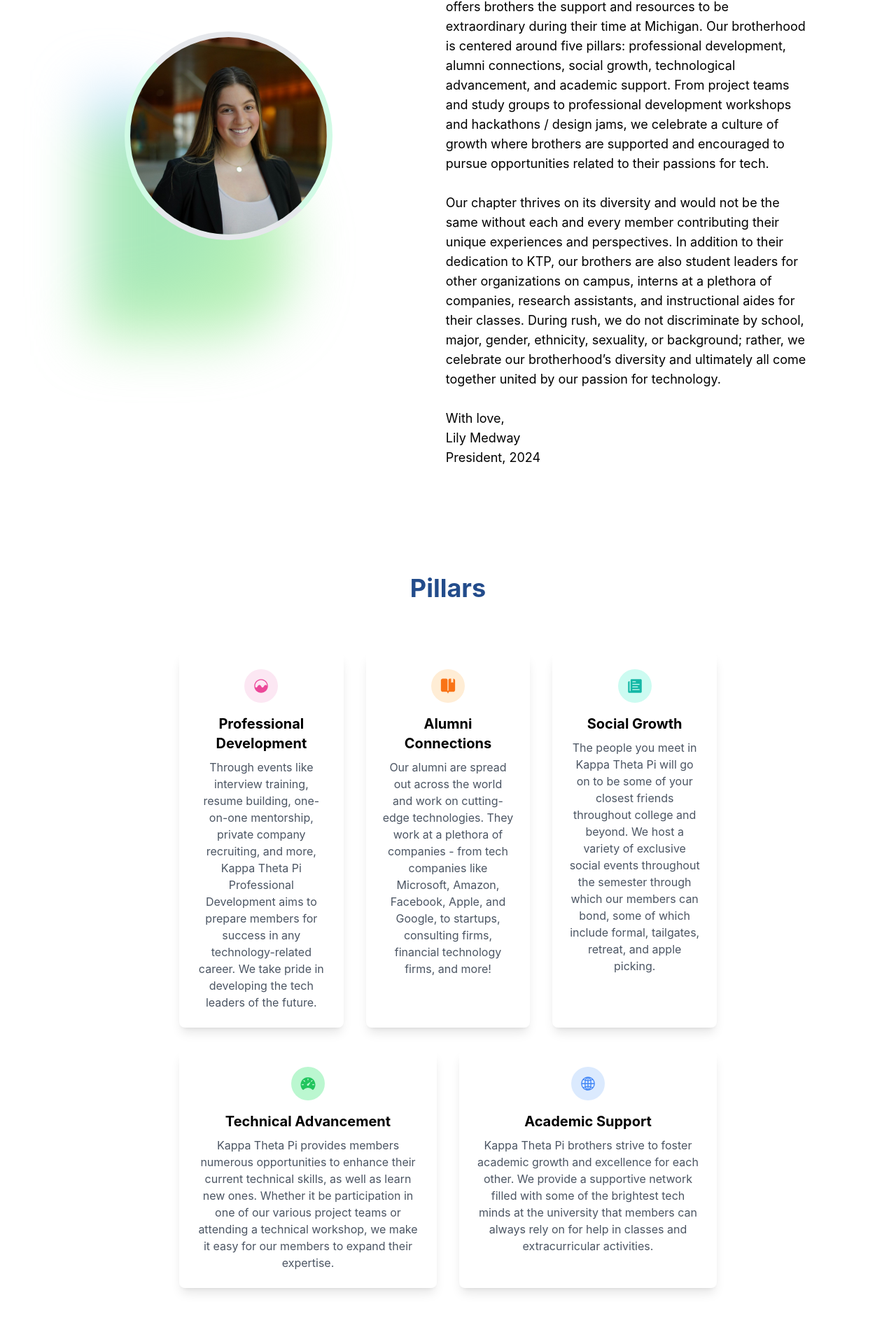
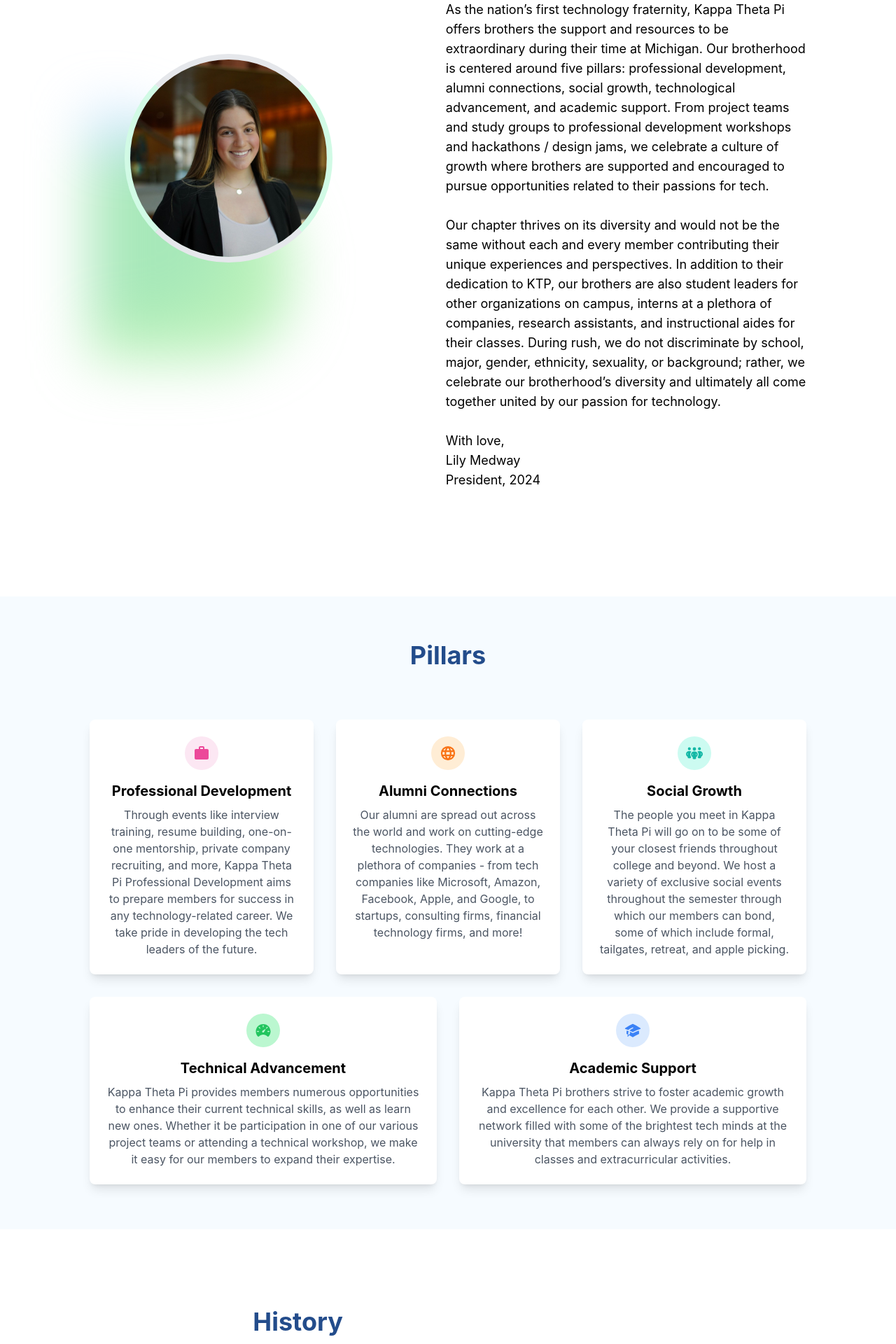
Before and after one commit to natalieramirez22/ktp-website, a React (Create React App) app: page /about in a window 1280 px wide. Shown: the part 875-2795 px from the top of the page at 70% size. Built offline with nearby package versions, Linux system fonts and the light colour scheme.

Commit message:
alternating bg and pillar icons updated

```diff
--- a/src/about.js
+++ b/src/about.js
@@ -4,7 +4,11 @@ import { Link as ScrollLink } from 'react-scroll';
 import PresidentHeadshot from './img/members/Medway_Lily.jpg';
 import History from './img/History.jpg';
 import Footer from './Footer.js';
-import { IoIosAnalytics, IoIosBookmarks, IoIosPaper, IoIosSpeedometer, IoIosGlobe } from 'react-icons/io';
+import { IoIosSpeedometer } from 'react-icons/io';
+import { MdOutlineWork } from "react-icons/md";
+import { FaPeopleGroup } from "react-icons/fa6";
+import { PiGlobeBold } from "react-icons/pi";
+import { HiAcademicCap } from "react-icons/hi2";
 
 function About() {
   return (
@@ -51,7 +55,7 @@ function About() {
       </div>
 
       {/* Scrolling Menu */}
-      <div className="relative mb-24 ml-32 mr-32">
+      <div className="relative mb-16 ml-32 mr-32">
         <div className="flex justify-around border-b-2 border-gray-300 space-x-16 text-gray-500">
           <ScrollLink
             className="cursor-pointer font-medium hover:text-ktp-dark-blue focus:text-ktp-dark-blue active:text-ktp-dark-blue"
@@ -82,7 +86,6 @@ function About() {
           </ScrollLink>
           <ScrollLink
             className="cursor-pointer font-medium hover:text-ktp-dark-blue focus:text-ktp-dark-blue active:text-ktp-dark-blue"
-            activeClass="border-black text-black"
             to="dei-section"
             smooth={true}
             duration={200}
@@ -93,11 +96,12 @@ function About() {
       </div>
 
       {/* Main content */}
-        <div className="px-32">
       <div className="flex flex-col space-y-12">
 
         {/* President's Welcome */}
-          <div className="relative flex flex-col items-center md:flex-row md:items-center space-y-6 md:space-y-0 md:space-x-8 pb-10"  id="welcome-section">
+        <div className="bg-white w-full">
+          <div className="px-32 py-16" id="welcome-section">
+            <div className="relative flex flex-col items-center md:flex-row md:items-center space-y-6 md:space-y-0 md:space-x-8 pb-10">
               <div className="relative w-full md:w-2/5 flex justify-center">
                 <div className="absolute blob-c z-0">
                   <div className="shape-blob eight"></div>
@@ -117,9 +121,12 @@ function About() {
                 </p>
               </div>
             </div>
+          </div>
+        </div>
 
         {/* Pillars */}
-          <div className="py-16 px-8 md:px-16 lg:px-32 pb-20" id="pillars-section">
+        <div className="bg-light-blue w-full">
+          <div className="px-32 py-16" id="pillars-section">
             <div className="text-center">
               <h2 className="text-4xl font-bold text-ktp-dark-blue pb-6 text-center">Pillars</h2>
             </div>
@@ -129,7 +136,7 @@ function About() {
               <div className="bg-white shadow-lg rounded-lg p-6 text-center transform transition-transform duration-650 ease-in-out hover:scale-110 hover:shadow-xl">
                 <div className="flex justify-center items-center mb-4">
                   <div className="w-12 h-12 bg-pink-100 rounded-full flex items-center justify-center">
-                    <IoIosAnalytics className="text-pink-500 text-2xl" />
+                    <MdOutlineWork className="text-pink-500 text-2xl" />
                   </div>
                 </div>
                 <h3 className="text-xl font-bold mb-2">Professional Development</h3>
@@ -137,10 +144,10 @@ function About() {
               </div>
 
               {/* Alumni Connections */}
-              <div className="bg-white-50 shadow-lg rounded-lg p-6 text-center transform transition-transform duration-650 ease-in-out hover:scale-110 hover:shadow-xl">
+              <div className="bg-white shadow-lg rounded-lg p-6 text-center transform transition-transform duration-650 ease-in-out hover:scale-110 hover:shadow-xl">
                 <div className="flex justify-center items-center mb-4">
                   <div className="w-12 h-12 bg-orange-100 rounded-full flex items-center justify-center">
-                    <IoIosBookmarks className="text-orange-500 text-2xl" />
+                    <PiGlobeBold className="text-orange-500 text-2xl" />
                   </div>
                 </div>
                 <h3 className="text-xl font-bold mb-2">Alumni Connections</h3>
@@ -151,7 +158,7 @@ function About() {
               <div className="bg-white shadow-lg rounded-lg p-6 text-center transform transition-transform duration-650 ease-in-out hover:scale-110 hover:shadow-xl">
                 <div className="flex justify-center items-center mb-4">
                   <div className="w-12 h-12 bg-teal-100 rounded-full flex items-center justify-center">
-                    <IoIosPaper className="text-teal-500 text-2xl" />
+                    <FaPeopleGroup className="text-teal-500 text-2xl" />
                   </div>
                 </div>
                 <h3 className="text-xl font-bold mb-2">Social Growth</h3>
@@ -162,7 +169,7 @@ function About() {
             {/* Bottom Row */}
             <div className="mt-8 grid grid-cols-1 md:grid-cols-2 gap-8 justify-center">
               {/* Technical Advancement */}
-              <div className="bg-white-50 shadow-lg rounded-lg p-6 text-center transform transition-transform duration-650 ease-in-out hover:scale-110 hover:shadow-xl">
+              <div className="bg-white shadow-lg rounded-lg p-6 text-center transform transition-transform duration-650 ease-in-out hover:scale-110 hover:shadow-xl">
                 <div className="flex justify-center items-center mb-4">
                   <div className="w-12 h-12 bg-green-200 rounded-full flex items-center justify-center">
                     <IoIosSpeedometer className="text-green-500 text-2xl" />
@@ -176,7 +183,7 @@ function About() {
               <div className="bg-white shadow-lg rounded-lg p-6 text-center transform transition-transform duration-650 ease-in-out hover:scale-110 hover:shadow-xl">
                 <div className="flex justify-center items-center mb-4">
                   <div className="w-12 h-12 bg-blue-100 rounded-full flex items-center justify-center">
-                    <IoIosGlobe className="text-blue-500 text-2xl" />
+                    <HiAcademicCap className="text-blue-500 text-2xl" />
                   </div>
                 </div>
                 <h3 className="text-xl font-bold mb-2">Academic Support</h3>
@@ -184,9 +191,12 @@ function About() {
               </div>
             </div>
           </div>
+        </div>
 
         {/* History */}
-          <div className="relative flex flex-col items-center md:flex-row md:items-center space-y-6 md:space-y-0 md:space-x-8 pb-20" id="history-section">
+        <div className="bg-white w-full">
+          <div className="px-32 py-16" id="history-section">
+            <div className="relative flex flex-col items-center md:flex-row md:items-center space-y-6 md:space-y-0 md:space-x-8 pb-20">
               <div className="w-full md:w-3/5 text-center md:text-left">
                 <h2 className="text-4xl font-bold text-ktp-dark-blue pb-6 text-center">History</h2>
                 <p className="text-lg mt-4 ml-20">Kappa Theta Pi takes pride in being the first professional technology fraternity in the country. Our members learn a plethora of skills needed to stay knowledgeable about the tech industry, as well as a strong sense of professional development for future job positions.
@@ -203,17 +213,22 @@ function About() {
                 <img src={History} alt="KTP Founders" className="relative z-10 w-3/4 h-auto rounded-full border-8 border-x-sky-200" />
               </div>
             </div>
+          </div>
+        </div>
 
         {/* DEI Commitment */}
-          <div className="flex flex-col items-center pb-20" id="dei-section">
+        <div className="bg-light-blue w-full">
+          <div className="px-32 py-16" id="dei-section">
+            <div className="flex flex-col items-center pb-20">
               <h2 className="text-4xl font-bold text-ktp-dark-blue pb-6 text-center">DEI Commitment</h2>
               <p className="text-lg mt-4 max-w-4xl text-left">The world of technology is unique, diverse, and multi-faceted. We believe that our brothers should be too. In Kappa Theta Pi, we’re passionate about cultivating an inclusive community that promotes and values diversity. Our dedication to diversity, equity, and inclusion is unwavering; these values are central to our mission and to our impact. We know that having heterogeneous perspectives helps generate better ideas to solve the nuanced problems of a changing — and increasingly diverse — world.
                 <br/><br/>In KTP, we have a responsibility to address structural inequality in our communities as well as the social and cultural dimensions of technology. We are committed to harnessing the best of KTP — our people, platform, and technical innovation — to make lasting change inside and outside of our organization.
               </p>
             </div>
-
           </div>
         </div>
+      </div>
+
       <Footer></Footer>
       </div>
   );
--- a/tailwind.config.js
+++ b/tailwind.config.js
@@ -7,6 +7,7 @@ module.exports = {
     extend: {
       colors: {
         'ktp-dark-blue': '#234c8b',
+        'light-blue': '#F6FBFF',
       },
     },
   },
```
Lines whose indentation alone changed are shown as unchanged.
